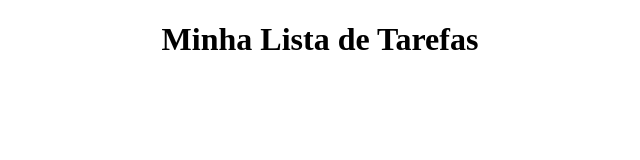
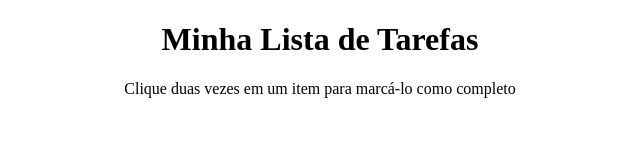
Before and after one commit to TabataSouto/todo-list, a plain HTML site: page index.html in a window 1280 px wide. Shown: the whole page, without its empty margins (320-960 px from the left). Drawn offline with Linux system fonts and the light colour scheme.

Commit message:
Requisito 02: finalizado

```diff
--- a/index.html
+++ b/index.html
@@ -14,6 +14,7 @@
 
   <header>
     <h1> Minha Lista de Tarefas </h1>
+    <p id="funcionamento"> Clique duas vezes em um item para marcá-lo como completo </p>
   </header>
 
   <script src="script.js"></script>
```
